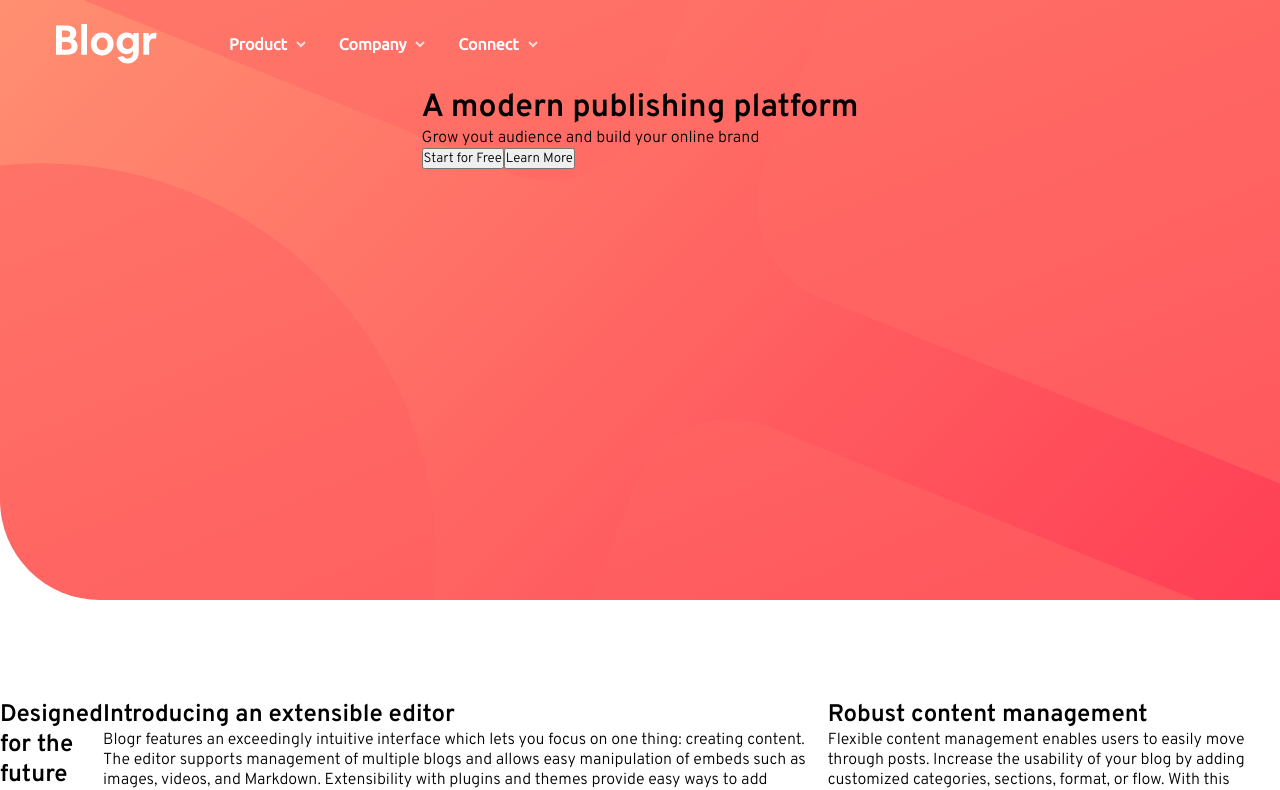
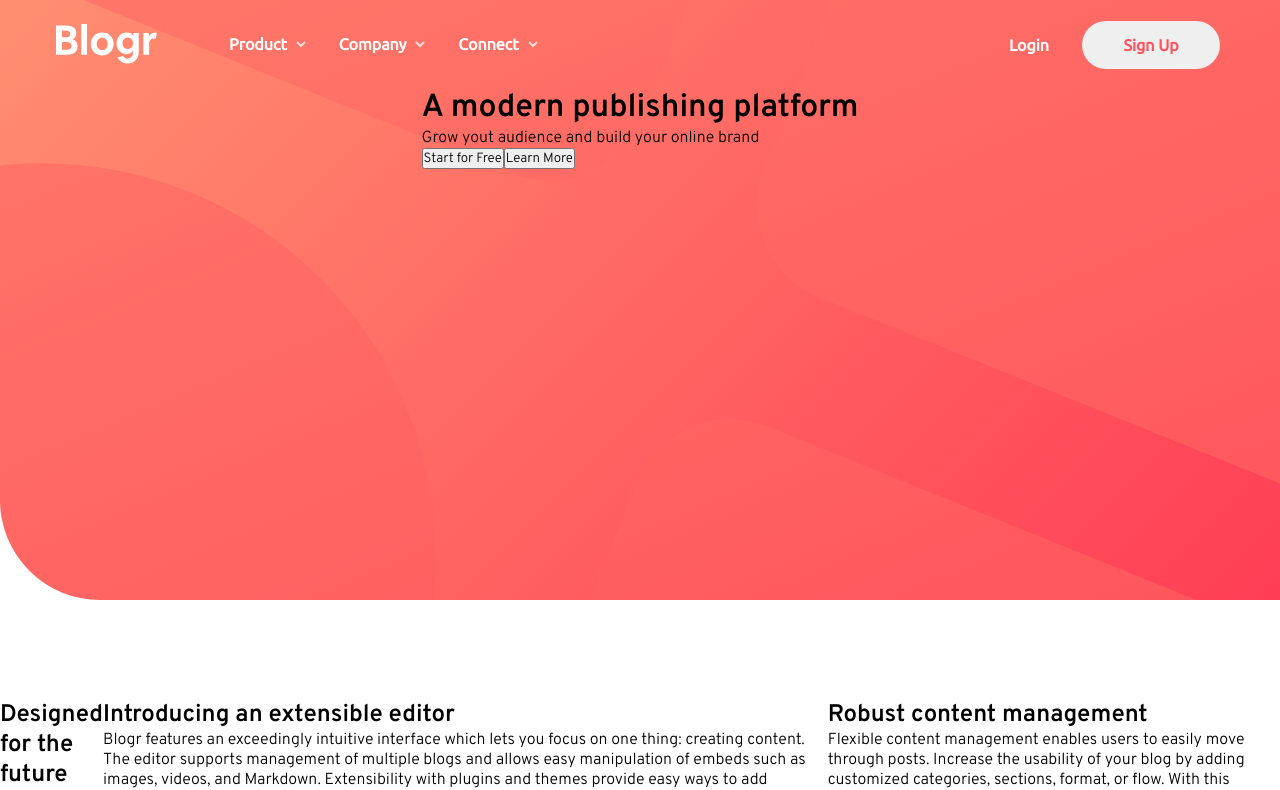
Before and after one commit to AndrioC/blogr-landing-page-challenge, a React (Create React App) app: page / in a window 1280 px wide. Shown: the top 790 px of the page. Built offline with nearby package versions, Linux system fonts and the light colour scheme; the HTML template or start-up script is replaced by a standard one.

Commit message:
Added buttons to desktop menu

```diff
--- a/src/components/NavbarMenu/index.tsx
+++ b/src/components/NavbarMenu/index.tsx
@@ -3,6 +3,7 @@ import React, { useMemo, useState } from 'react'
 import {
     Container,
     SubMenu,
+    AuthSignUp
 } from './styles'
 
 import iconArrow from '../../assets/images/icon-arrow-light.svg'
@@ -37,28 +38,6 @@ const NavbarMenu:React.FC = () => {
 
     return (
         <Container isSelected={isSelected} selectedId={selectedId} indexItem={selectedIndex}>
-            {/* <ul>
-                {menuData.map((item, index) => (
-                    <>
-                    <li key={item.id} className={'first-list'}>
-                        <span className={`text${(index + 1 === selectedId && isSelected) ? "-opacity" : ""}`}>{item.title}</span>
-                        <button onClick={() => handleSubMenu(item.id, index)} key={item.id}>
-                            <img src={iconArrow} alt="icon-arrow" className={`image${(index + 1 === selectedId && isSelected) ? "-active" : ""}`}/>
-                        </button>
-                    </li>
-                    <SubMenu key={Math.random()} isSelected={isSelected} selectedId={selectedId} indexItem={index}>
-                        <ul>
-                        {item.submenu.map(sub => (
-                            <li key={sub.id} className={'list-submenu'}>
-                                <a href="#about">{sub.title}</a>
-                            </li>
-                        ))}
-                        </ul>
-                    </SubMenu>
-                    </>
-                ))}
-            </ul>   */}
-
             <ul className={'menu-list'}>
                 {menuData.map((item, index) => (
                     <li key={item.id}>
@@ -82,6 +61,11 @@ const NavbarMenu:React.FC = () => {
 
             </ul>
 
+            <AuthSignUp>
+                <button className={'button-login'} type="button">Login</button>
+                <button className={'button-sign-up'} type="button">Sign Up</button>
+            </AuthSignUp>
+
 
         </Container>
     )
--- a/src/components/NavbarMenu/styles.ts
+++ b/src/components/NavbarMenu/styles.ts
@@ -9,6 +9,7 @@ interface SubMenuListProps{
 export const Container = styled.nav<SubMenuListProps>`
 
     @media(min-width: 901px){
+        display: flex;
         margin-left: 72px;
 
         .menu-list{
@@ -100,12 +101,7 @@ export const SubMenu = styled.div<SubMenuListProps>`
 
                 > li {
                     list-style: none;
-                    transition: .3s;
 
-
-                    &:hover{
-                        font-weight: bold;
-                    }
 
 
                     a {
@@ -113,6 +109,12 @@ export const SubMenu = styled.div<SubMenuListProps>`
                         font-size: 15px;
                         font-family: 'Ubuntu';
                         color: var(--blue-950);
+
+                        transition: font-weight .3s;
+
+                        &:hover{
+                            font-weight: bold;
+                        }
                         & + a {
                             margin-top: 30px;
                         }
@@ -130,3 +132,50 @@ export const SubMenu = styled.div<SubMenuListProps>`
     }
 
 `;
+
+export const AuthSignUp = styled.div`
+
+    @media(min-width: 901px){
+        position: absolute;
+        padding-right: 60px;
+        right: 0;
+        top: 21px;
+
+        button {
+            margin-left: 33px;
+            border: 0;
+        }
+
+        .button-login{
+            background: transparent;
+            font-family: 'Ubuntu';
+            font-size: 16px;
+            color: var(--white);
+            font-weight: bold;
+            line-height: 18px;
+            transition: filter .3s;
+
+            &:hover{
+                filter: brightness(0.72);
+            }
+
+        }
+
+        .button-sign-up{
+            width: 138px;
+            height: 48px;
+            border-radius: 28px;
+            color: var(--red-70);
+            font-family: 'Ubuntu';
+            font-weight: bold;
+            font-size: 16px;
+            transition: .3s;
+
+            &:hover {
+                background: var(--red-50);
+                color: var(--white);
+            }
+        }
+    }
+
+`
```
